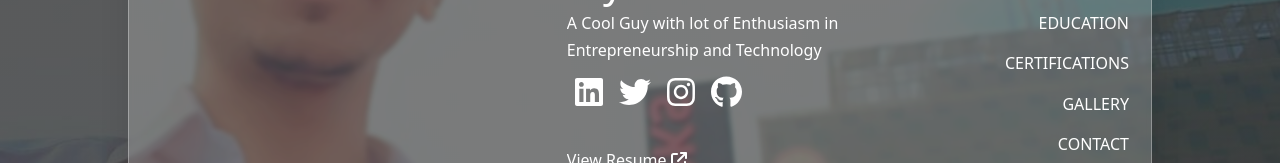
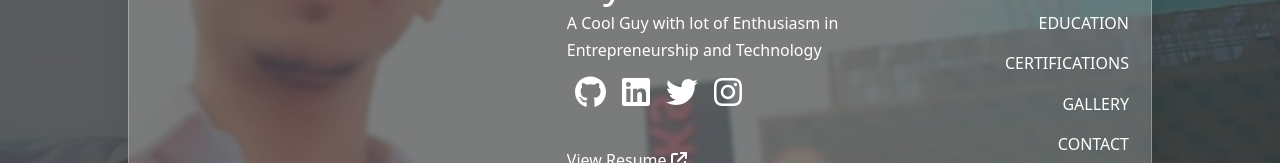
Before and after one commit to rglitz/charanportforlio, a React (Vite) app in the folder frontend/: page / in a window 1280 px wide. Shown: the part 351-514 px from the top of the page. Built offline with nearby package versions, Linux system fonts and the light colour scheme.

Commit message:
moved github up

```diff
--- a/frontend/src/components/About.jsx
+++ b/frontend/src/components/About.jsx
@@ -10,6 +10,14 @@ function About() {
       <h6>A Cool Guy with lot of Enthusiasm in</h6>
       <h6>Entrepreneurship and Technology</h6>
       <div>
+        <a
+          className="fs-2 text-white cursor-pointer px-2"
+          href="https://github.com/devcgz"
+          target="_blank"
+          rel="noopener noreferrer"
+        >
+          <FontAwesomeIcon icon={faGithub} />
+        </a>
         <a
           className="fs-2 text-white cursor-pointer px-2"
           href="https://www.linkedin.com/in/devcgz"
@@ -34,14 +42,6 @@ function About() {
         >
           <FontAwesomeIcon icon={faInstagram} />
         </a>
-        <a
-          className="fs-2 text-white cursor-pointer px-2"
-          href="https://github.com/devcgz"
-          target="_blank"
-          rel="noopener noreferrer"
-        >
-          <FontAwesomeIcon icon={faGithub} />
-        </a>
       </div>
       <div className="pt-4">
         <button className="pjbtn ps-0 pe-3 py-2">
```
